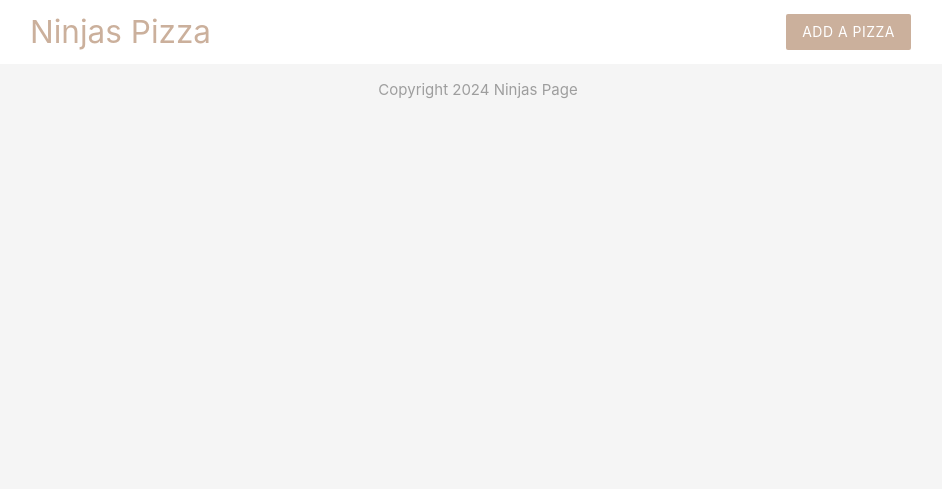
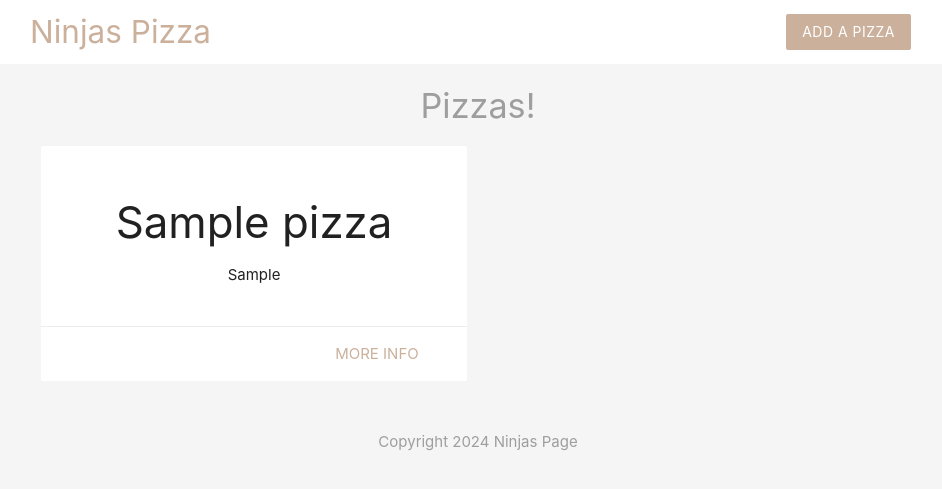
Before and after one commit to GiftBanda/pizza-store, a PHP site: page / in a window 1280 px wide. Shown: the top 489 px of the page, without its empty margins (162-1104 px from the left). Run offline with PHP 8.4, Linux system fonts and the light colour scheme; tables that the repository leaves empty or names only in its code hold one stand-in row (values such as "Sample post").

Commit message:
explode function

```diff
--- a/index.php
+++ b/index.php
@@ -1,11 +1,67 @@
 <?php
+
+//connect to db
+$conn = mysqli_connect("localhost", "gift", "test1234", "ninja_pizza");
+
+// Check connection
+if (!$conn) {
+    echo "connection error: " . mysqli_connect_error();
+    //die("". mysqli_connect_error());
+}
+
+// write query for all pizzas
+$sql = "SELECT title, ingredients, id FROM pizzas ORDER BY created_at";
+
+// make query and get result
+$result = mysqli_query($conn, $sql);
+
+// fetch the resulting rows an array
+$pizzas = mysqli_fetch_all($result, MYSQLI_ASSOC);
+
+// free memory
+mysqli_free_result($result);
+
+// close connection
+mysqli_close($conn);
+
+//print_r($pizzas);
+
+// explode works like split in js
+//explode(",", $pizzas[0]["ingredients"]);
 
 ?>
 
 <!DOCTYPE html>
 <html lang="en">
 
-<?php include('templates/header.php') ?>
-<?php include('templates/footer.php') ?>
+<?php include ('templates/header.php') ?>
+
+<h4 class="center grey-text">Pizzas!</h4>
+
+<div class="container">
+    <div class="row">
+        <?php foreach ($pizzas as $pizza) { ?>
+            <div class="col s6 md3">
+                <div class="card z-depth-0">
+                    <div class="card-content center">
+                       <h3><?php echo htmlspecialchars($pizza['title']) ?> </h3>
+                       <ul>
+                        <?php foreach (explode(",", $pizza['ingredients']) as $ing) { ?>
+                            <li><?php echo $ing ?></li>
+                        <?php } ?>
+                       </ul>
+                    </div>
+                    <div class="card-action right-align">
+                        <a href="#" class="brand-text">more info</a>
+                    </div>
+                </div>
+            </div>
+        <?php } ?>
+    </div>
+</div>
+
+
+
+<?php include ('templates/footer.php') ?>
 
 </html>
```
